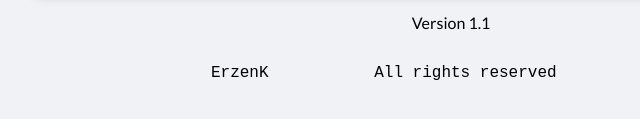
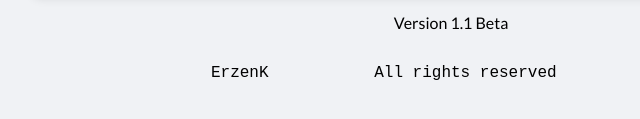
Before and after one commit to ErzenXz/trafficsignaling-validator, a plain HTML site: page index.html in a window 1280 px wide. Shown: the part 365-484 px from the top of the page, 189-829 px from the left. Drawn offline with Linux system fonts and the light colour scheme.

Commit message:
bug fixes

```diff
--- a/index.html
+++ b/index.html
@@ -31,7 +31,7 @@
     </div>
 
     <div class="version">
-        <p>Version 1.1</p>
+        <p>Version 1.1 Beta</p>
         <pre>ErzenK           All rights reserved         2023©</pre>
     </div>
 </body>
```
